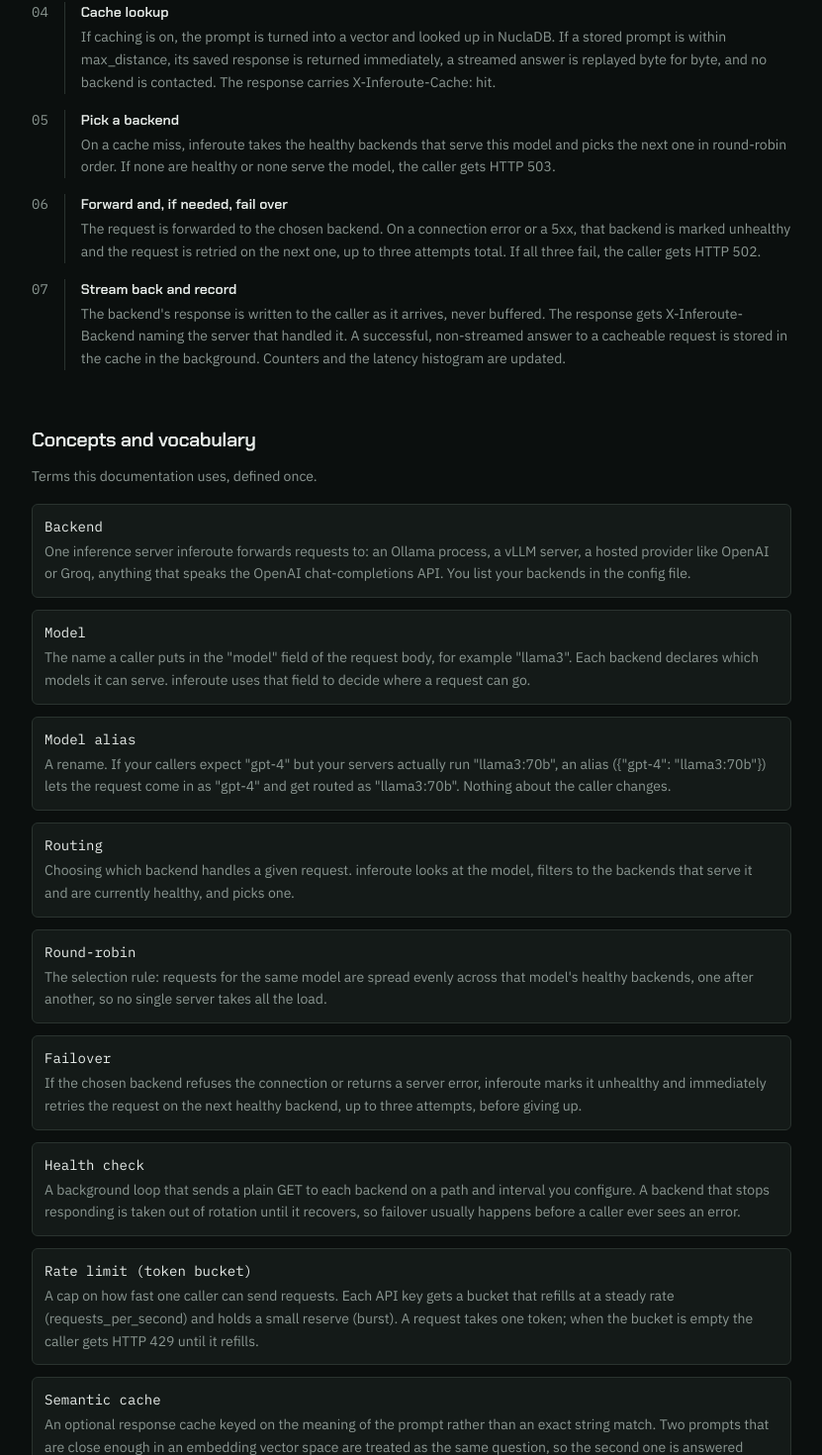
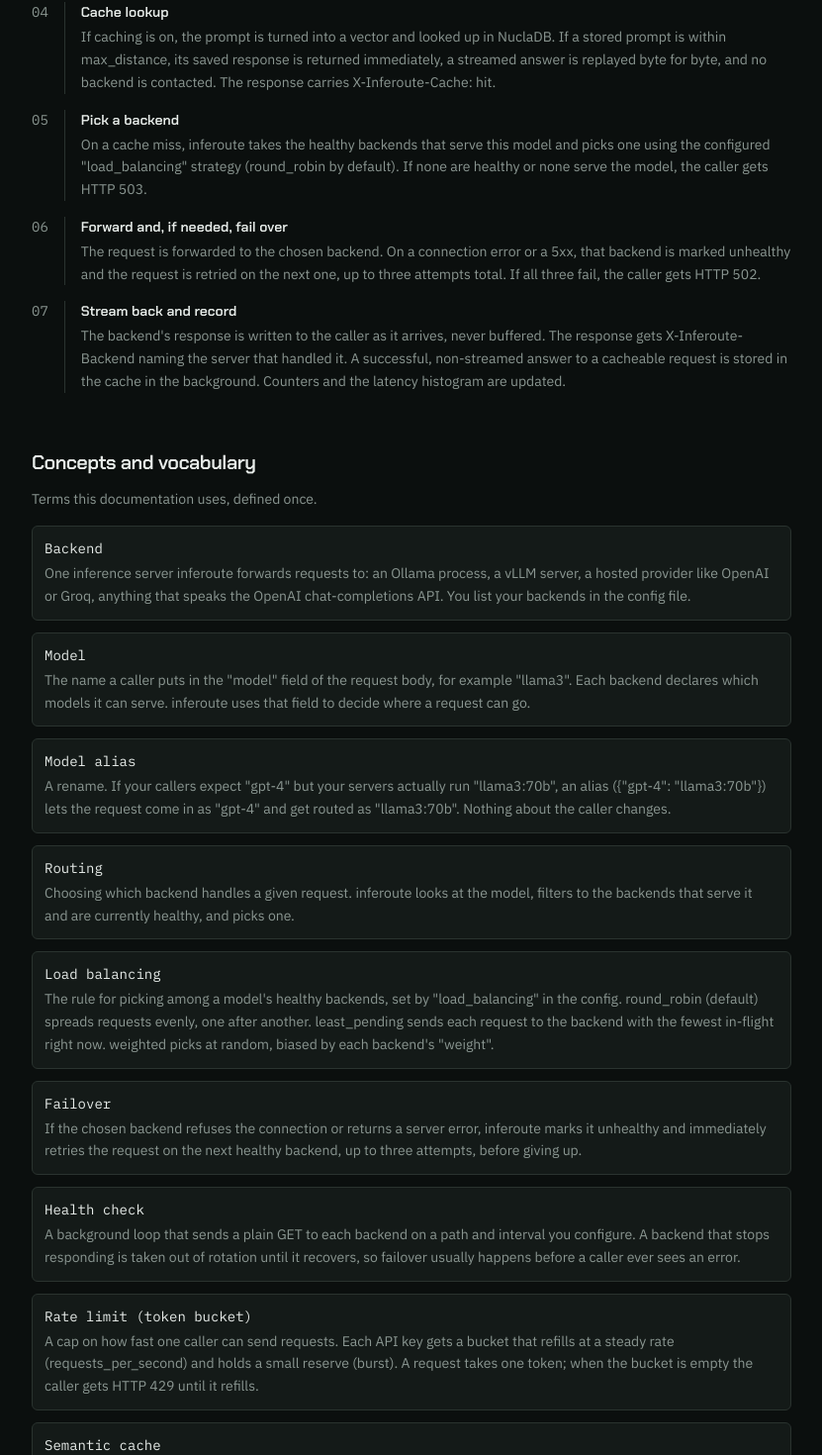
Before and after one commit to Rakshit-gen/inferoute, a Next.js app in the folder web/: page /docs in a window 1280 px wide. Shown: the part 1575-3045 px from the top of the page at 99% size, without its empty margins (48-879 px from the left). Built offline with nearby package versions, Linux system fonts and the light colour scheme; no server answers.

Commit message:
web: document the load_balancing config option in the dashboard docs

```diff
--- a/web/app/docs/page.tsx
+++ b/web/app/docs/page.tsx
@@ -81,8 +81,8 @@
     'Choosing which backend handles a given request. inferoute looks at the model, filters to the backends that serve it and are currently healthy, and picks one.',
   ],
   [
-    'Round-robin',
-    'The selection rule: requests for the same model are spread evenly across that model\'s healthy backends, one after another, so no single server takes all the load.',
+    'Load balancing',
+    'The rule for picking among a model\'s healthy backends, set by "load_balancing" in the config. round_robin (default) spreads requests evenly, one after another. least_pending sends each request to the backend with the fewest in-flight right now. weighted picks at random, biased by each backend\'s "weight".',
   ],
   [
     'Failover',
@@ -114,7 +114,11 @@
   ],
   [
     'backends (required)',
-    'The list of servers to route to. Each entry is { name, url, models, path_prefix?, api_key? }. "models" is the list of model names that server can handle; two backends listing the same model get load-balanced between. "path_prefix" is prepended to the forwarded path for servers that mount their API under a prefix (Groq serves its OpenAI-compatible API under "/openai", so path_prefix ":/openai" turns "/v1/chat/completions" into "/openai/v1/chat/completions"). "api_key" is sent as that backend\'s Authorization header, overriding whatever the caller sent, so you can put a paid provider behind inferoute without callers knowing the key.',
+    'The list of servers to route to. Each entry is { name, url, models, path_prefix?, api_key?, weight? }. "models" is the list of model names that server can handle; two backends listing the same model get load-balanced between. "path_prefix" is prepended to the forwarded path for servers that mount their API under a prefix (Groq serves its OpenAI-compatible API under "/openai", so path_prefix ":/openai" turns "/v1/chat/completions" into "/openai/v1/chat/completions"). "api_key" is sent as that backend\'s Authorization header, overriding whatever the caller sent, so you can put a paid provider behind inferoute without callers knowing the key. "weight" (default 1) biases the "weighted" load-balancing strategy toward bigger boxes.',
+  ],
+  [
+    'load_balancing',
+    'How to pick among a model\'s healthy backends: "round_robin" (default, even rotation), "least_pending" (fewest in-flight requests, best when request durations vary), or "weighted" (random, biased by each backend\'s "weight").',
   ],
   ['rate_limit.enabled', 'Turn per-key rate limiting on or off. Off by default.'],
   [
@@ -285,7 +289,7 @@
           ],
           [
             'Pick a backend',
-            'On a cache miss, inferoute takes the healthy backends that serve this model and picks the next one in round-robin order. If none are healthy or none serve the model, the caller gets HTTP 503.',
+            'On a cache miss, inferoute takes the healthy backends that serve this model and picks one using the configured "load_balancing" strategy (round_robin by default). If none are healthy or none serve the model, the caller gets HTTP 503.',
           ],
           [
             'Forward and, if needed, fail over',
@@ -371,9 +375,10 @@
   "listen_addr": ":8081",
   "health_check_path": "/",
   "health_check_interval": "10s",
+  "load_balancing": "round_robin",
   "backends": [
-    { "name": "ollama-1", "url": "http://localhost:11434", "models": ["llama3"] },
-    { "name": "ollama-2", "url": "http://localhost:11435", "models": ["llama3"] }
+    { "name": "ollama-1", "url": "http://localhost:11434", "models": ["llama3"], "weight": 1 },
+    { "name": "ollama-2", "url": "http://localhost:11435", "models": ["llama3"], "weight": 1 }
   ],
   "rate_limit": { "enabled": false, "requests_per_second": 5, "burst": 10, "redis_addr": "" },
   "cache": {
@@ -408,9 +413,9 @@
       <H2 id="reload">Changing config without downtime</H2>
       <P>
         Sending the process a <Code>SIGHUP</Code> reloads the <Code>backends</Code>,{' '}
-        <Code>model_aliases</Code>, and <Code>api_keys</Code> sections from the same file, with no
-        restart and no dropped in-flight requests. This is how you add or drain a backend in
-        production.
+        <Code>load_balancing</Code>, <Code>model_aliases</Code>, and <Code>api_keys</Code> sections
+        from the same file, with no restart and no dropped in-flight requests. This is how you add or
+        drain a backend, or switch strategy, in production.
       </P>
       <Pre>{`kill -HUP $(pgrep inferouted)`}</Pre>
       <P>
@@ -578,7 +583,7 @@
       <H2 id="limits">Current limitations</H2>
       <P>Things inferoute does not do yet, so you can plan around them:</P>
       <ul className="mt-3 space-y-2 text-sm text-ink-dim">
-        <li>Routing is round-robin only. No weighting by capacity, and no least-latency choice.</li>
+        <li>Load balancing is round_robin, least_pending, or weighted. There is no true latency-aware routing (least_pending approximates it by in-flight count).</li>
         <li>
           A backend is either healthy or not. There is no circuit breaker for a server that is up but
           flaky.
--- a/web/app/page.tsx
+++ b/web/app/page.tsx
@@ -27,7 +27,7 @@
     n: '04',
     k: 'route',
     title: 'Route + failover',
-    body: 'On a miss, inferoute round-robins across the healthy backends registered for that model. A connection error or 5xx moves to the next one; health checks keep the pool current.',
+    body: 'On a miss, inferoute load-balances across the healthy backends registered for that model (round-robin, least-pending, or weighted). A connection error or 5xx moves to the next one; health checks keep the pool current.',
   },
   {
     n: '05',
```
Also changed, not shown: 1 other file (tests, documents, lock files or other folders).
